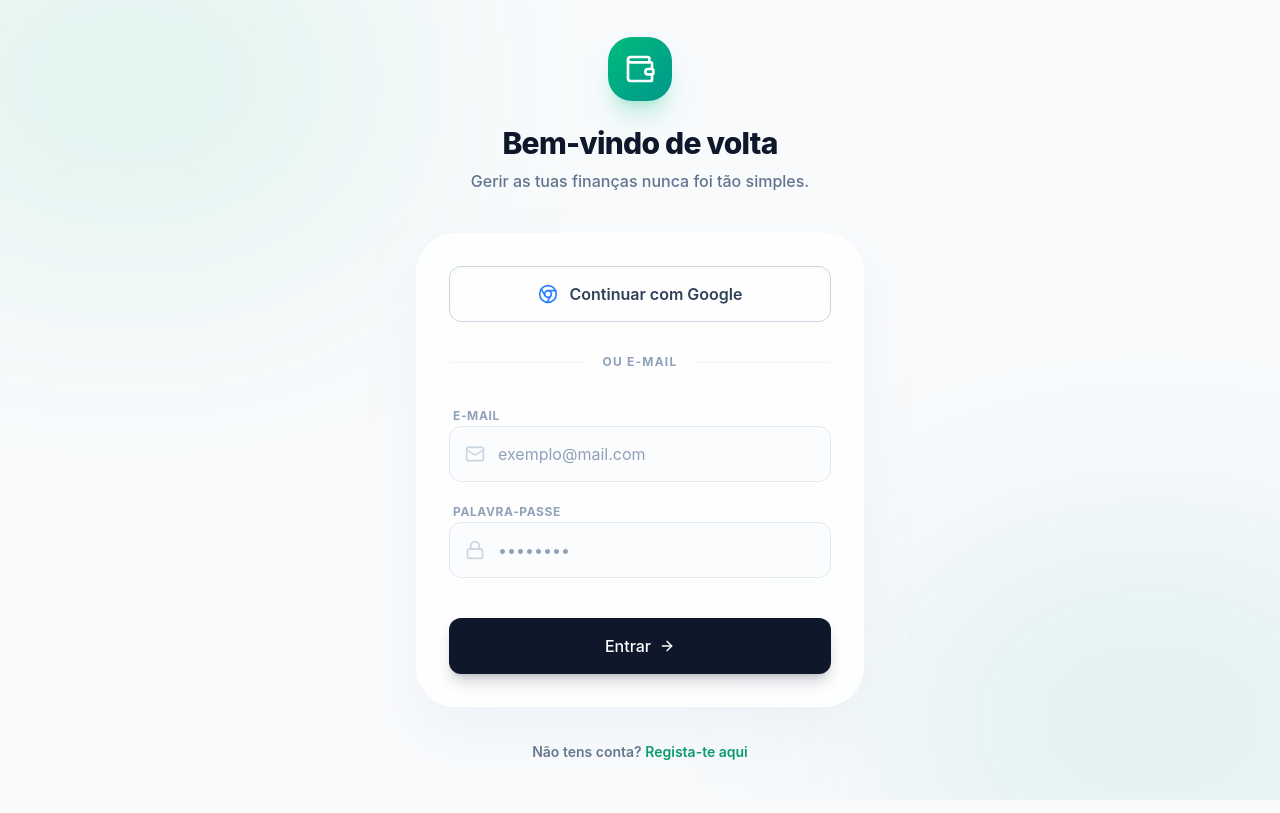
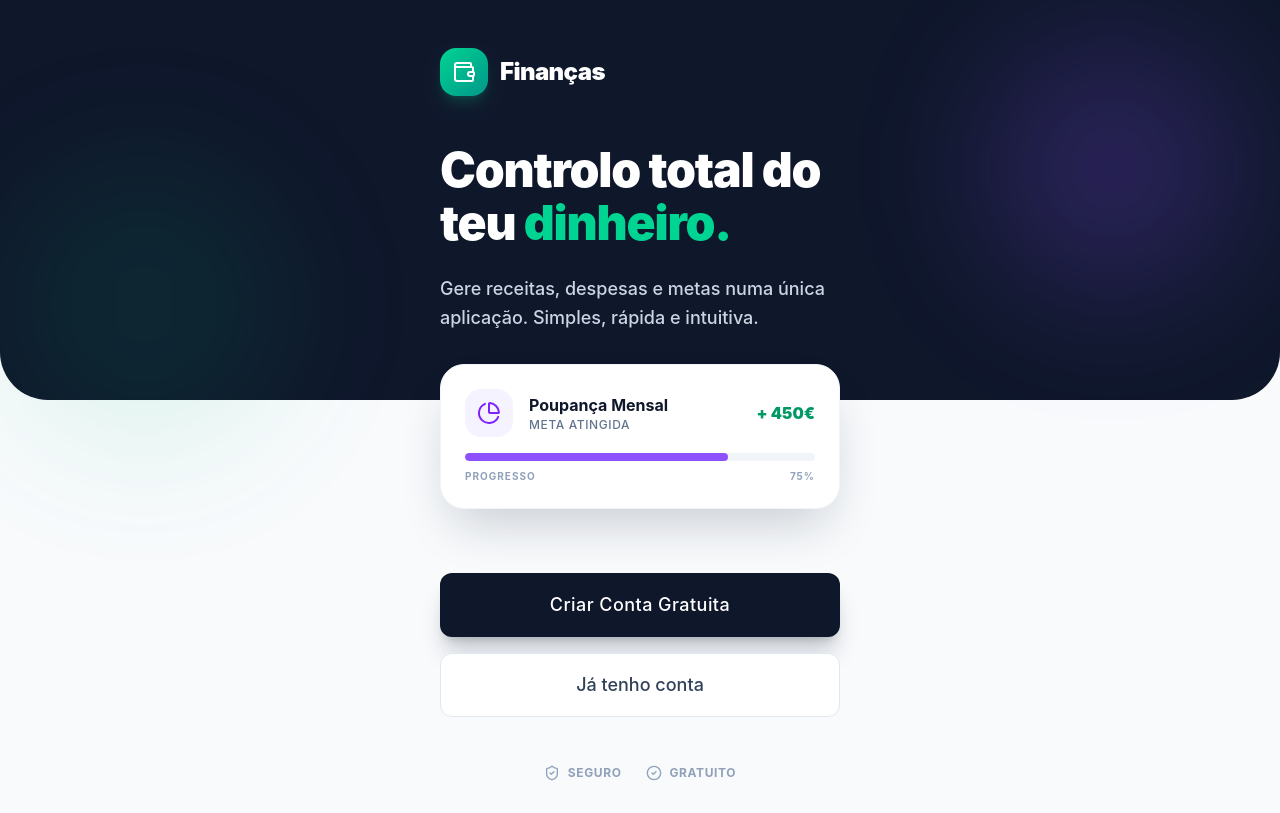
Before and after one commit to GoncaloAzev14/Finan-asPessoais, a React (Vite) app in the folder financas-pessoais/: page /#/ in a window 1280 px wide. Built offline with nearby package versions, Linux system fonts and the light colour scheme; no server answers.

Commit message:
new landing page + conditional filters added

```diff
--- a/financas-pessoais/src/App.jsx
+++ b/financas-pessoais/src/App.jsx
@@ -1,15 +1,18 @@
+import React, { useState } from 'react';
 import { Routes, Route, Navigate } from 'react-router-dom';
 import Layout from './layouts/Layout';
 import Dashboard from './pages/Dashboard';
 import Transactions from './pages/Transactions';
 import Goals from './pages/Goals';
+import CategorySettings from "./pages/CategorySettings";
+import Login from './pages/Login';
+import Landing from './pages/Landing';
 import { useAuth } from "./contexts/AuthContext";
-import Login from './pages/Login';
-import CategorySettings from "./pages/CategorySettings";
 import { Toaster } from 'sonner';
 
 function App() {
   const { user, loading } = useAuth();
+  const [authView, setAuthView] = useState("landing");
 
   if (loading) {
     return (
@@ -23,11 +26,17 @@ function App() {
   }
 
   if (!user) {
+    // 1. Mostra a Landing Page
+    if (authView === "landing") {
+      return <Landing onNavigate={setAuthView} />;
+    }
+
+    // 2. Ou mostra o Login/Signup (com botão de voltar)
     return (
-      <Routes>
-        <Route path="/login" element={<Login />} />
-        <Route path="*" element={<Navigate to="/login" replace />} />
-      </Routes>
+      <Login
+        initialMode={authView} // 'login' ou 'signup'
+        onBack={() => setAuthView("landing")}
+      />
     );
   }
 
@@ -40,7 +49,6 @@ function App() {
           <Route path="/transactions" element={<Transactions />} />
           <Route path="/goals" element={<Goals />} />
           <Route path="/categories" element={<CategorySettings />} />
-          <Route path="/login" element={<Navigate to="/" replace />} />
           <Route path="*" element={<Navigate to="/" replace />} />
         </Routes>
       </Layout>
--- /dev/null
+++ b/financas-pessoais/src/pages/Landing.jsx
@@ -0,0 +1,123 @@
+
+/* eslint-disable no-unused-vars */
+import React from "react";
+import { motion } from "framer-motion";
+import { Wallet, ArrowRight, CheckCircle2, ShieldCheck, PieChart } from "lucide-react";
+import { Button } from "../components/ui/button";
+
+export default function Landing({ onNavigate }) {
+  return (
+    <div className="min-h-screen bg-slate-50 flex flex-col relative overflow-hidden">
+
+      {/* Background Decorativo */}
+      <div className="absolute top-0 left-0 w-full h-[50vh] bg-slate-900 rounded-b-[3rem] z-0" />
+      <div className="absolute top-10 right-10 w-64 h-64 bg-violet-500/20 rounded-full blur-3xl z-0" />
+      <div className="absolute top-40 left-0 w-72 h-72 bg-emerald-500/10 rounded-full blur-3xl z-0" />
+
+      <div className="relative z-10 flex-1 flex flex-col max-w-md mx-auto w-full px-6 pt-12 pb-8">
+
+        {/* Header / Logo */}
+        <motion.div
+          initial={{ opacity: 0, y: -20 }}
+          animate={{ opacity: 1, y: 0 }}
+          className="flex items-center gap-3 mb-12"
+        >
+          <div className="w-12 h-12 rounded-2xl bg-linear-to-br from-emerald-400 to-teal-600 flex items-center justify-center shadow-lg shadow-emerald-500/20">
+            <Wallet className="w-6 h-6 text-white" />
+          </div>
+          <span className="text-2xl font-black text-white tracking-tight">Finanças</span>
+        </motion.div>
+
+        {/* Hero Section */}
+        <div className="flex-1 flex flex-col justify-center mb-8">
+          <motion.h1
+            initial={{ opacity: 0, y: 20 }}
+            animate={{ opacity: 1, y: 0 }}
+            transition={{ delay: 0.1 }}
+            className="text-4xl sm:text-5xl font-black text-white leading-[1.1] mb-6 tracking-tight"
+          >
+            Controlo total do teu <span className="text-emerald-400">dinheiro.</span>
+          </motion.h1>
+
+          <motion.p
+            initial={{ opacity: 0, y: 20 }}
+            animate={{ opacity: 1, y: 0 }}
+            transition={{ delay: 0.2 }}
+            className="text-slate-300 text-lg font-medium leading-relaxed mb-8"
+          >
+            Gere receitas, despesas e metas numa única aplicação. Simples, rápida e intuitiva.
+          </motion.p>
+
+          {/* Card Flutuante de Exemplo */}
+          <motion.div
+            initial={{ opacity: 0, scale: 0.9 }}
+            animate={{ opacity: 1, scale: 1 }}
+            transition={{ delay: 0.3 }}
+            className="bg-white rounded-3xl p-6 shadow-2xl shadow-slate-900/20 border border-slate-100 mb-8"
+          >
+            <div className="flex items-center gap-4 mb-4">
+              <div className="p-3 bg-violet-50 rounded-2xl text-violet-600">
+                <PieChart className="w-6 h-6" />
+              </div>
+              <div>
+                <p className="font-bold text-slate-900">Poupança Mensal</p>
+                <p className="text-xs text-slate-500 font-medium uppercase tracking-wider">Meta Atingida</p>
+              </div>
+              <div className="ml-auto">
+                <span className="text-emerald-600 font-black">+ 450€</span>
+              </div>
+            </div>
+            <div className="space-y-2">
+              <div className="h-2 w-full bg-slate-100 rounded-full overflow-hidden">
+                <div className="h-full w-[75%] bg-violet-500 rounded-full" />
+              </div>
+              <div className="flex justify-between text-[10px] font-bold text-slate-400 uppercase tracking-widest">
+                <span>Progresso</span>
+                <span>75%</span>
+              </div>
+            </div>
+          </motion.div>
+        </div>
+
+        {/* Botões de Ação */}
+        <motion.div
+          initial={{ opacity: 0, y: 20 }}
+          animate={{ opacity: 1, y: 0 }}
+          transition={{ delay: 0.4 }}
+          className="space-y-4"
+        >
+          <Button
+            onClick={() => onNavigate("signup")}
+            className="w-full h-16 rounded-4xl bg-slate-900 hover:bg-slate-800 text-white font-black text-lg tracking-wide shadow-xl shadow-slate-900/20 transition-all active:scale-95"
+          >
+            Criar Conta Gratuita
+          </Button>
+
+          <Button
+            onClick={() => onNavigate("login")}
+            variant="ghost"
+            className="w-full h-16 rounded-4xl bg-white border border-slate-200 text-slate-700 font-bold text-lg hover:bg-slate-50 transition-all active:scale-95"
+          >
+            Já tenho conta
+          </Button>
+        </motion.div>
+
+        {/* Footer Features */}
+        <motion.div
+          initial={{ opacity: 0 }}
+          animate={{ opacity: 1 }}
+          transition={{ delay: 0.6 }}
+          className="mt-12 flex justify-center gap-6 text-slate-400"
+        >
+          <div className="flex items-center gap-2 text-xs font-bold uppercase tracking-wider">
+            <ShieldCheck className="w-4 h-4" /> Seguro
+          </div>
+          <div className="flex items-center gap-2 text-xs font-bold uppercase tracking-wider">
+            <CheckCircle2 className="w-4 h-4" /> Gratuito
+          </div>
+        </motion.div>
+
+      </div>
+    </div>
+  );
+}
--- a/financas-pessoais/src/pages/Login.jsx
+++ b/financas-pessoais/src/pages/Login.jsx
@@ -1,39 +1,30 @@
 /* eslint-disable no-unused-vars */
-import React, { useState } from "react";
+import React, { useState, useEffect } from "react";
 import { useAuth } from "../contexts/AuthContext";
-import { useNavigate } from "react-router-dom";
-import { Wallet, Mail, Lock, ArrowRight, Chrome, Loader2 } from "lucide-react"; // Importado Loader2
+import { Wallet, Mail, Lock, ArrowRight, Chrome, Loader2, ArrowLeft } from "lucide-react";
 import { motion } from "framer-motion";
 import { Button } from "../components/ui/button";
 import { Input } from "../components/ui/input";
-import { toast } from "sonner";
+import { toast, Toaster } from "sonner";
 
-export default function Login() {
-  const [isLogin, setIsLogin] = useState(true);
+export default function Login({ initialMode = "login", onBack }) {
+  const [isLogin, setIsLogin] = useState(initialMode === "login");
   const [email, setEmail] = useState("");
   const [password, setPassword] = useState("");
   const [error, setError] = useState("");
-  const [isSubmitting, setIsSubmitting] = useState(false); // Novo estado para o clique no botão
+  const [isSubmitting, setIsSubmitting] = useState(false);
 
-  const { login, register, loginWithGoogle, loading } = useAuth();
-  const navigate = useNavigate();
+  const { login, register, loginWithGoogle } = useAuth();
 
-  // Se o AuthContext ainda estiver a verificar a sessão inicial (onAuthStateChanged)
-  if (loading) {
-    return (
-      <div className="min-h-screen bg-slate-50 flex flex-col items-center justify-center">
-        <Loader2 className="w-10 h-10 text-emerald-600 animate-spin mb-4" />
-        <p className="text-slate-600 font-medium animate-pulse">A carregar...</p>
-      </div>
-    );
-  }
+  useEffect(() => {
+    setIsLogin(initialMode === "login");
+  }, [initialMode]);
 
   const handleGoogleLogin = async () => {
     try {
       setIsSubmitting(true);
       setError("");
       await loginWithGoogle();
-      navigate("/");
     } catch (error) {
       setError("Erro ao autenticar com Google.");
       console.error(error);
@@ -45,6 +36,7 @@ export default function Login() {
   const handleSubmit = async (e) => {
     e.preventDefault();
     setIsSubmitting(true);
+    setError("");
     try {
       if (isLogin) {
         await login(email, password);
@@ -53,11 +45,12 @@ export default function Login() {
         await register(email, password);
         toast.success("Conta criada com sucesso!");
       }
-      navigate("/");
     } catch (err) {
+      console.error(err);
       toast.error("Falha na autenticação", {
         description: "Verifique as suas credenciais e tente novamente."
       });
+      setError("Falha na autenticação. Verifique os dados.");
     } finally {
       setIsSubmitting(false);
     }
@@ -65,8 +58,21 @@ export default function Login() {
 
   return (
     <div className="min-h-screen bg-slate-50 flex items-center justify-center p-6 relative overflow-hidden">
+      <Toaster position="top-center" richColors />
+
       <div className="absolute top-[-10%] left-[-10%] w-[40%] h-[40%] bg-emerald-500/10 rounded-full blur-[120px]" />
       <div className="absolute bottom-[-10%] right-[-10%] w-[40%] h-[40%] bg-teal-600/10 rounded-full blur-[120px]" />
+
+      {onBack && (
+        <motion.button
+          initial={{ opacity: 0, x: -20 }}
+          animate={{ opacity: 1, x: 0 }}
+          onClick={onBack}
+          className="absolute top-6 left-6 z-20 p-3 bg-white rounded-full text-slate-400 hover:text-slate-900 hover:bg-slate-100 transition-all shadow-sm active:scale-95"
+        >
+          <ArrowLeft className="w-6 h-6" />
+        </motion.button>
+      )}
 
       <motion.div
         initial={{ opacity: 0, y: 20 }}
@@ -81,12 +87,13 @@ export default function Login() {
             {isLogin ? "Bem-vindo de volta" : "Criar conta"}
           </h1>
           <p className="text-slate-500 font-medium">
-            Gerir as tuas finanças nunca foi tão simples.
+            {isLogin ? "Gerir as tuas finanças nunca foi tão simples." : "Começa hoje a controlar o teu dinheiro."}
           </p>
         </div>
 
         <div className="bg-white/80 backdrop-blur-xl rounded-[2.5rem] p-8 shadow-2xl shadow-slate-200/50 border border-white">
           <div className="space-y-6">
+
             <Button
               onClick={handleGoogleLogin}
               disabled={isSubmitting}
@@ -104,9 +111,13 @@ export default function Login() {
             </div>
 
             {error && (
-              <div className="bg-red-50 text-red-600 text-sm p-3 rounded-xl font-medium border border-red-100 text-center">
+              <motion.div
+                initial={{ opacity: 0, height: 0 }}
+                animate={{ opacity: 1, height: "auto" }}
+                className="bg-red-50 text-red-600 text-sm p-3 rounded-xl font-medium border border-red-100 text-center"
+              >
                 {error}
-              </div>
+              </motion.div>
             )}
 
             <form onSubmit={handleSubmit} className="space-y-4">
@@ -154,7 +165,7 @@ export default function Login() {
                   </>
                 ) : (
                   <>
-                    {isLogin ? "Entrar" : "Registar"}
+                    {isLogin ? "Entrar" : "Criar Conta"}
                     <ArrowRight className="w-4 h-4 group-hover:translate-x-1 transition-transform" />
                   </>
                 )}
```
Also changed, not shown: financas-pessoais/src/pages/Transactions.jsx (+7 -2 lines).
